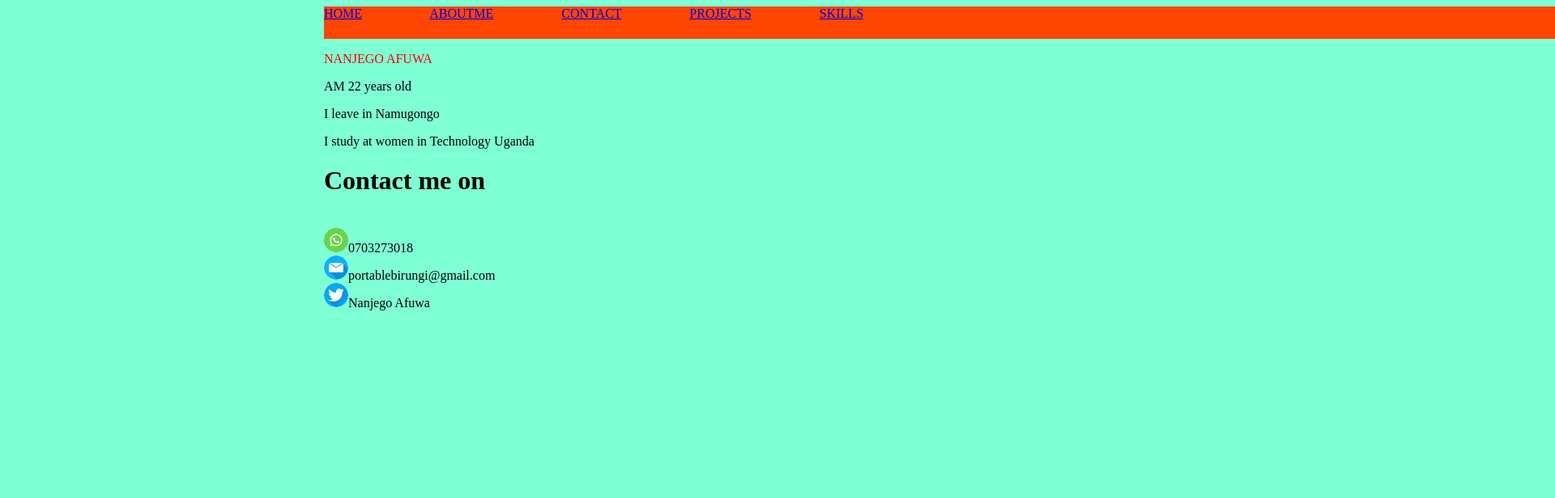
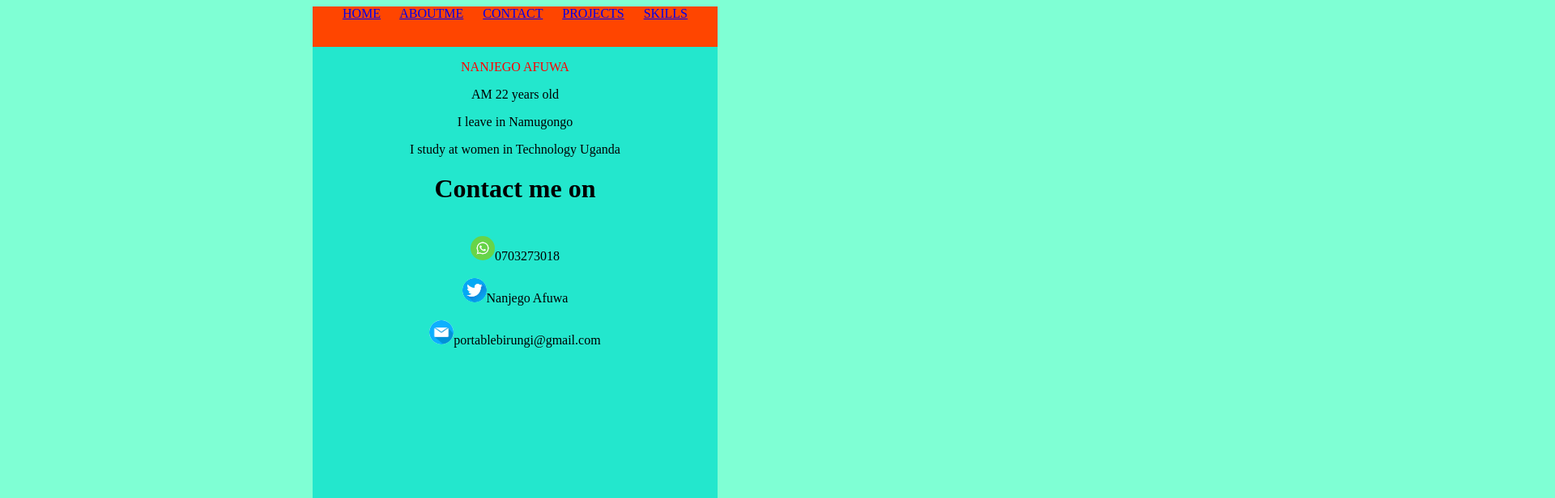
Before and after one commit to NanjegoAfuwa/FINAL-EXAM-1, a plain HTML site: page SECTIONC/index.html in a window 1280 px wide. Shown: the top 616 px of the page at 81% size, 1920 px wide, since content can reach past the window. Drawn offline with Linux system fonts and the light colour scheme.

Commit message:
FINAL-EXAM-1

```diff
--- a/SECTIONC/css/about.css
+++ b/SECTIONC/css/about.css
@@ -6,4 +6,5 @@
 }
 body{
     background-color: rgb(46, 212, 212);
+    text-align: center;
 }
--- a/SECTIONC/css/contact.css
+++ b/SECTIONC/css/contact.css
@@ -4,4 +4,5 @@
 }
 body{
     background-color: rgb(28, 201, 231);
+    text-align: center;
 }
--- a/SECTIONC/css/projects.css
+++ b/SECTIONC/css/projects.css
@@ -5,4 +5,5 @@ h1{
 }
 body{
     background-color: aqua;
+    text-align: center;
 }
--- a/SECTIONC/css/skills.css
+++ b/SECTIONC/css/skills.css
@@ -3,7 +3,9 @@
     color: brown;
     font-family: 'Lucida Sans', 'Lucida Sans Regular', 'Lucida Grande', 'Lucida Sans Unicode', Geneva, Verdana, sans-serif;
     line-height: 3px;
+    align-items: center;
+    border: 2px solid;
 }
 body{
-    background-color: azure;
+    background-color: rgb(48, 175, 175);
 }
--- a/SECTIONC/index.css
+++ b/SECTIONC/index.css
@@ -1,5 +1,5 @@
 body{background-color: aquamarine;
- margin-left: 400px;}
+ }
 
 .p{
     word-spacing: 20px;
@@ -11,7 +11,17 @@ body{background-color: aquamarine;
 }
 nav{
     background-color: orangered;
-    height: 40px;
-    width: 50cm;
-    word-spacing: 80px;
+    height: 50px;
+    width: 500px;
+    word-spacing: 20px;
 }
+.container {
+    width: 500px;
+    height: 800px;
+    background-color:rgb(35, 231, 205);
+    margin-left:10cm ;
+    text-align: center;
+  }
+.bar{
+    margin-right: none;
+}
--- a/SECTIONC/index.html
+++ b/SECTIONC/index.html
@@ -7,7 +7,8 @@
     <link rel="stylesheet" href="./index.css">
 </head>
 <body>
-    <nav>
+  <div class="container">
+    <nav class="bar">
       <a href="./index.html">HOME</a>
       <a href="./pages/about.html">ABOUTME</a>
       <a href="./pages/contact.html">CONTACT</a>
@@ -22,10 +23,11 @@
     </header>
     <footer>
         <h1>Contact me on</h1><br>
-          <img src="../SECTION.B/NO.4/images/whatsap icon.png" alt=" whatsap"class="icon">0703273018 <br>
-        <img src="../SECTION.B/NO.4/images/email.png" alt="email" class="icon">portablebirungi@gmail.com <br>
-        <img src="../SECTION.B/NO.4/images/twitter icon.jfif" alt="twitter"class="icon">Nanjego Afuwa
+        <img src="../SECTION.B/NO.4/images/whatsap icon.png" alt=" whatsap"class="icon">0703273018 <br> <br>
+        <img src="../SECTION.B/NO.4/images/twitter icon.jfif" alt="twitter"class="icon">Nanjego Afuwa <br> <br>
+        <img src="../SECTION.B/NO.4/images/email.png" alt="email" class="icon">portablebirungi@gmail.com
     </footer>
+  </div>
 </nav>
 </body>
 </html>
```
Also changed, not shown: SECTIONC/pages/contact.html (+3 -2 lines).
